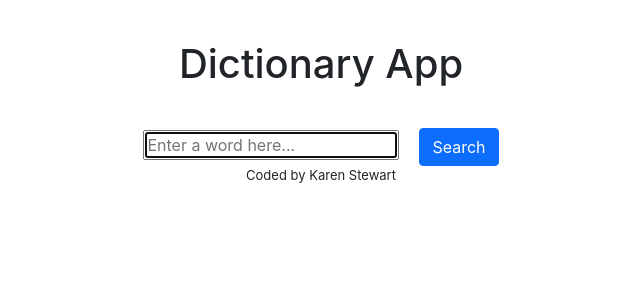
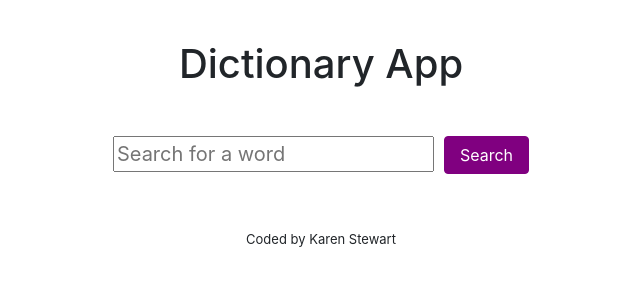
Before and after one commit to KarenStewart1/React-Dictionary-App, a React (Create React App) app: page / in a window 1280 px wide. Shown: the top 300 px of the page, without its empty margins (319-959 px from the left). Built offline with nearby package versions, Linux system fonts and the light colour scheme.

Commit message:
created working search form and minor styling

```diff
--- a/src/App.js
+++ b/src/App.js
@@ -1,13 +1,13 @@
 import "./App.css";
-import SearchForm from "./SearchForm";
+import Dictionary from "./Dictionary";
 
 function App() {
   return (
     <div className="App">
       <div className="container">
         <h1>Dictionary App</h1>
-        <SearchForm />
-        <footer>Coded by Karen Stewart</footer>
+        <Dictionary />
+        <footer className="mt-5">Coded by Karen Stewart</footer>
       </div>
     </div>
   );
--- /dev/null
+++ b/src/Dictionary.css
@@ -0,0 +1,13 @@
+.dictionary button {
+  background-color: purple;
+  border-color: purple;
+  padding: 6px 15px;
+  margin-left: 10px;
+  vertical-align: top;
+}
+
+.dictionary button:hover {
+  background-color: white;
+  border-color: purple;
+  color: black;
+}
--- /dev/null
+++ b/src/Dictionary.js
@@ -0,0 +1,29 @@
+import React, { useState } from "react";
+import "./Dictionary.css";
+
+export default function Dictionary() {
+  let [word, setWord] = useState(null);
+
+  function handleSubmit(event) {
+    event.preventDefault();
+    alert(word);
+  }
+  function updateWord(event) {
+    setWord(event.target.value);
+  }
+
+  return (
+    <div className="dictionary">
+      <form className="search-form form-control-lg" onSubmit={handleSubmit}>
+        <input
+          type="search"
+          placeholder="Search for a word"
+          onChange={updateWord}
+        />
+        <button className="btn btn-primary" type="submit">
+          Search
+        </button>
+      </form>
+    </div>
+  );
+}
--- a/src/SearchForm.css
+++ /dev/null
@@ -1,3 +0,0 @@
-.search-form button {
-  margin-left: 20px;
-}
--- a/src/SearchForm.js
+++ /dev/null
@@ -1,21 +0,0 @@
-import React from "react";
-import "./SearchForm.css";
-
-export default function SearchForm() {
-  function handleSubmit(event) {
-    event.preventDefault();
-  }
-
-  function handleClick(event) {
-    event.preventDefault();
-  }
-
-  return (
-    <form className="search-form" onSubmit={handleSubmit}>
-      <input type="search" placeholder="Enter a word here..." autoFocus="on" />
-      <button className="btn btn-primary" onClick={handleClick}>
-        Search
-      </button>
-    </form>
-  );
-}
```
